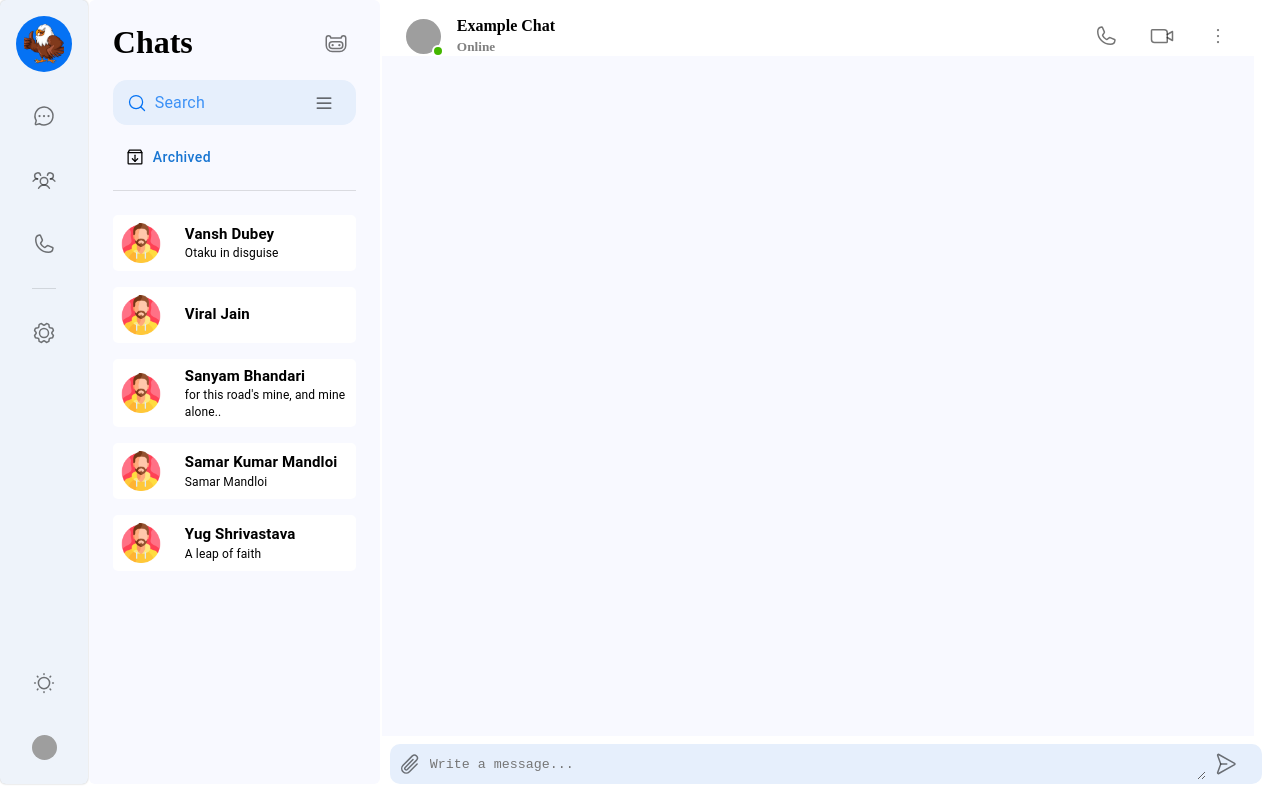
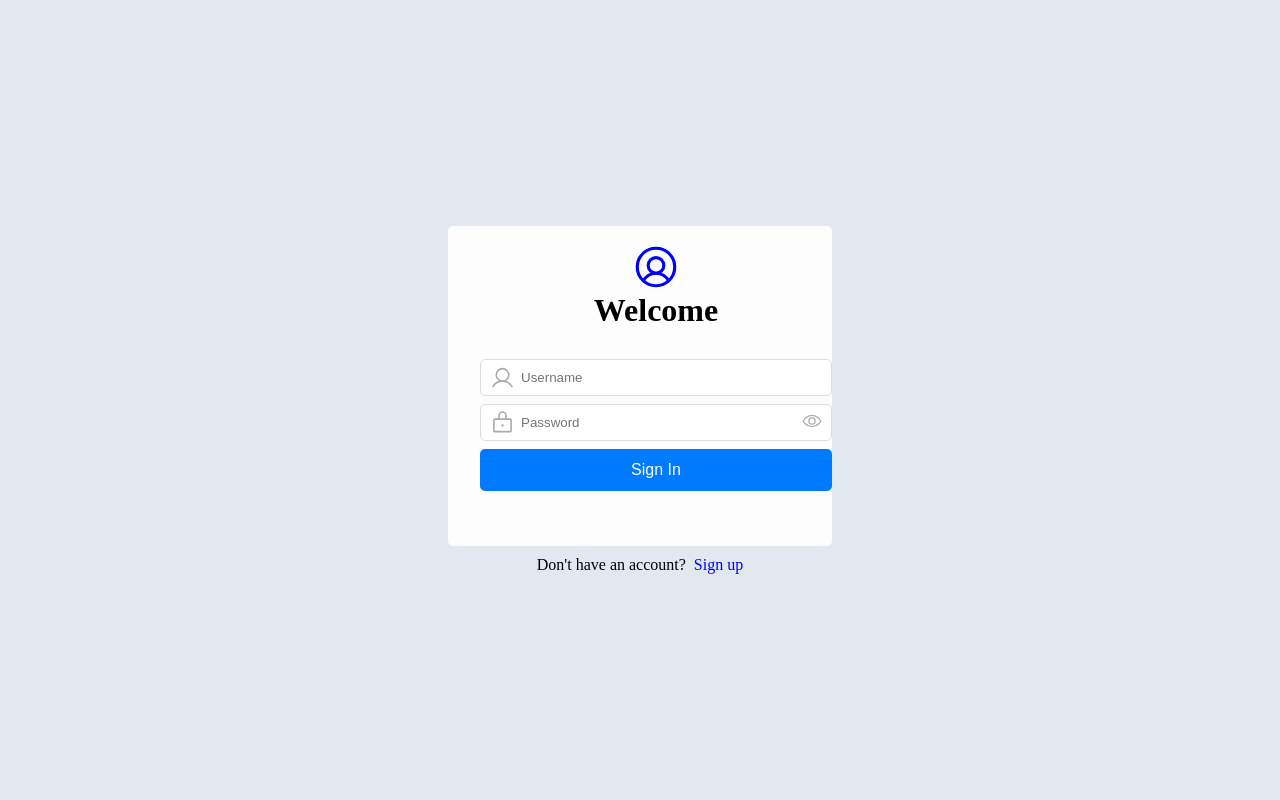
Before and after one commit to VanshDubey101963/chat-web, a React (Vite) app: page / in a window 1280 px wide. Built offline with nearby package versions, Linux system fonts and the light colour scheme; grey boxes are pictures that could not be loaded.

Commit message:
added signup and signin and made them toggle

```diff
--- a/src/App.jsx
+++ b/src/App.jsx
@@ -12,13 +12,13 @@ function App() {
 
   return (
     <>
-    <Stack direction={'row'} height={'98vh'} width={'98vw'} gap={0.1}>
+    {/* <Stack direction={'row'} height={'98vh'} width={'98vw'} gap={0.1}>
         <Navbar/>
         <ChatList theme={theme}/>
         <Divider sx={{bgcolor: '#767B82'}} />
         <ChatBox/>
-      </Stack>
-      {/* <Login/> */}
+      </Stack> */}
+      <Login/>
     </>
   )
 }
--- a/src/components/Login.jsx
+++ b/src/components/Login.jsx
@@ -1,33 +1,373 @@
-import {Stack} from '@mui/material'
-import {useForm} from 'react-hook-form'
+import { Stack } from "@mui/material";
+import {
+  Envelope,
+  User,
+  UserCircle,
+  Eye,
+  EyeSlash,
+  Lock,
+} from "phosphor-react";
+import { useForm } from "react-hook-form";
+import { useState } from "react";
 
 const Login = () => {
+
+  const [showSignup,setShowSignup] = useState(false);
+
+  return (
+   <div
+  style={{
+    height: "100vh",
+    backgroundColor: "#E2E8F0",
+    display: "flex",
+    justifyContent: "center",
+    alignItems: "center",
+    flexDirection: "column",
+    gap: 10
+  }}
+>
+  <div style={{ backgroundColor: "#FDFDFE", height: "40%", width: "30%", borderRadius: 5 }}>
+    <Stack
+      direction={"column"}
+      alignItems={"center"}
+      sx={{ width: "100%", height: "100%", padding: 2 }}
+    >
+      <Stack
+        direction={"column"}
+        alignItems={"center"}
+        justifyContent={"center"}
+      >
+        <UserCircle size={50} color="blue" />
+        <h1>Welcome</h1>
+      </Stack>
+
+      {showSignup && <SignUp />}
+
+      {!showSignup && <SignIn />}
+    </Stack>
+  </div>
+
+  {!showSignup && (
+    <Stack direction={'row'} gap={1}>
+      <p>Don't have an account?</p>
+      <p
+        onClick={() => setShowSignup(true)}
+        style={{
+          color: "blue",
+          cursor: "pointer",
+        }}
+      >
+        Sign up
+      </p>
+    </Stack>
+  )}
+
+  {showSignup && (
+    <Stack direction={'row'} gap={1}>
+      <p>Already have an account?</p>
+      <p
+        onClick={() => setShowSignup(false)}
+        style={{
+          color: "blue",
+          cursor: "pointer",
+        }}
+      >
+        Sign in
+      </p>
+    </Stack>
+  )}
+
+</div>
+
+  );
+};
+
+const SignUp = () => {
 
   const {
     register,
     handleSubmit,
     formState: { errors },
-      } = useForm()
+  } = useForm();
 
   const onSubmit = (data) => {
     console.log(data);
-    }
+  };
+
+  const [showPassword, setShowPassword] = useState(false); // State for toggling password visibility
+
+  // Function to toggle password visibility
+  const togglePasswordVisibility = () => {
+    setShowPassword((prevState) => !prevState);
+  };
 
   return (
-    <div>
-        <Stack direction={'column'} alignItems={'center'} justifyContent={'center'} sx={{width:'100%', height:'100vh'}}>
-            <form onSubmit={handleSubmit(onSubmit)} style={{display: 'flex' , flexDirection: 'column'}} >
-            <input placeholder='Username' {...register("username", {required: true})} />
-            {errors.username?.type == 'required' && <span style={{color: 'red' , font: 5}}> Username is required </span>}
-            <input placeholder='Email' type="email" {...register("email", {required: true})} />
-            {errors.email?.type == 'required' && <span style={{color: 'red' , font: 5}}> Email is required </span>}
-            <input type="password" placeholder='Password' {...register("password", {required: true})} />
-            {errors.password?.type == 'required' && <span style={{color: 'red' , font: 5}}> Password is required </span>}
-            <button type='submit'>Sign up</button>
+    <form
+            onSubmit={handleSubmit(onSubmit)}
+            style={{
+              display: "flex",
+              flexDirection: "column",
+              marginTop: 30,
+              gap: 8,
+            }}
+          >
+            <div style={{ position: "relative" }}>
+              <User
+                size={25}
+                style={{
+                  position: "absolute",
+                  left: 10,
+                  top: "50%",
+                  transform: "translateY(-50%)",
+                  fontSize: 16,
+                  color: "#aaa",
+                }}
+              />
+              <input
+                placeholder="Username"
+                {...register("username", { required: true })}
+                style={{
+                  width: 300,
+                  paddingLeft: 35,
+                  padding: "10px 10px 10px 40px",
+                  border: "1px solid #ddd",
+                  borderRadius: 5,
+                }}
+              />
+            </div>
+            {errors.username?.type == "required" && (
+              <span style={{ color: "red", fontSize: 12 }}>
+                {" "}
+                Username is required{" "}
+              </span>
+            )}
+
+            <div style={{ position: "relative" }}>
+              <Envelope
+                size={25}
+                style={{
+                  position: "absolute",
+                  left: 10,
+                  top: "50%",
+                  transform: "translateY(-50%)",
+                  fontSize: 16,
+                  color: "#aaa",
+                }}
+              />
+              <input
+                placeholder="Email"
+                type="email"
+                {...register("email", { required: true })}
+                style={{
+                  width: 300,
+                  paddingLeft: 35,
+                  padding: "10px 10px 10px 40px",
+                  border: "1px solid #ddd",
+                  borderRadius: 5,
+                }}
+              />
+            </div>
+            {errors.email?.type == "required" && (
+              <span style={{ color: "red", fontSize: 12 }}> Email is required </span>
+            )}
+
+            <div style={{ position: "relative" }}>
+              <Lock
+                size={25}
+                style={{
+                  position: "absolute",
+                  left: 10,
+                  top: "50%",
+                  transform: "translateY(-50%)",
+                  fontSize: 16,
+                  color: "#aaa",
+                }}
+              />
+
+              <input
+                type={showPassword ? "text" : "password"} // Toggle between text and password
+                placeholder="Password"
+                {...register("password", { required: true })}
+                style={{
+                  width: 280,
+                  paddingLeft: 35,
+                  paddingRight: 25,
+                  padding: "10px 30px 10px 40px",
+                  border: "1px solid #ddd",
+                  borderRadius: 5,
+                }}
+              />
+              <div
+                onClick={togglePasswordVisibility}
+                style={{
+                  position: "absolute",
+                  right: 10,
+                  top: "50%",
+                  transform: "translateY(-50%)",
+                  cursor: "pointer",
+                }}
+              >
+                {showPassword ? (
+                  <EyeSlash size={20} color="#aaa" />
+                ) : (
+                  <Eye size={20} color="#aaa" />
+                )}
+              </div>
+            </div>
+            {errors.password?.type == "required" && (
+              <span style={{ color: "red", fontSize: 12 }}>
+                Password is required
+              </span>
+            )}
+            <button
+              type="submit"
+              style={{
+                backgroundColor: "#007bff", // Blue color for background
+                color: "white", // White text color
+                border: "none", // No border
+                padding: "12px 20px", // Padding for height and width
+                borderRadius: "5px", // Rounded corners
+                fontSize: "16px", // Font size
+                cursor: "pointer", // Pointer cursor on hover
+                transition: "background-color 0.3s", // Smooth transition for background color on hover
+              }}
+            >
+              Sign up
+            </button>
           </form>
-        </Stack>
-    </div>
   )
 }
 
-export default Login
+
+const SignIn = () => {
+
+  const {
+    register,
+    handleSubmit,
+    formState: { errors },
+  } = useForm();
+
+  const onSubmit = (data) => {
+    console.log(data);
+  };
+
+  const [showPassword, setShowPassword] = useState(false); // State for toggling password visibility
+
+  // Function to toggle password visibility
+  const togglePasswordVisibility = () => {
+    setShowPassword((prevState) => !prevState);
+  };
+
+
+  return (
+    <form
+            onSubmit={handleSubmit(onSubmit)}
+            style={{
+              display: "flex",
+              flexDirection: "column",
+              marginTop: 30,
+              gap: 8,
+            }}
+          >
+            <div style={{ position: "relative" }}>
+              <User
+                size={25}
+                style={{
+                  position: "absolute",
+                  left: 10,
+                  top: "50%",
+                  transform: "translateY(-50%)",
+                  fontSize: 16,
+                  color: "#aaa",
+                }}
+              />
+              <input
+                placeholder="Username"
+                {...register("username", { required: true })}
+                style={{
+                  width: 300,
+                  paddingLeft: 35,
+                  padding: "10px 10px 10px 40px",
+                  border: "1px solid #ddd",
+                  borderRadius: 5,
+                }}
+              />
+            </div>
+            {errors.username?.type == "required" && (
+              <span style={{ color: "red", fontSize: 12 }}>
+                {" "}
+                Username is required{" "}
+              </span>
+            )}
+
+            <div style={{ position: "relative" }}>
+              <Lock
+                size={25}
+                style={{
+                  position: "absolute",
+                  left: 10,
+                  top: "50%",
+                  transform: "translateY(-50%)",
+                  fontSize: 16,
+                  color: "#aaa",
+                }}
+              />
+
+              <input
+                type={showPassword ? "text" : "password"} // Toggle between text and password
+                placeholder="Password"
+                {...register("password", { required: true })}
+                style={{
+                  width: 280,
+                  paddingLeft: 35,
+                  paddingRight: 25,
+                  padding: "10px 30px 10px 40px",
+                  border: "1px solid #ddd",
+                  borderRadius: 5,
+                }}
+              />
+              <div
+                onClick={togglePasswordVisibility}
+                style={{
+                  position: "absolute",
+                  right: 10,
+                  top: "50%",
+                  transform: "translateY(-50%)",
+                  cursor: "pointer",
+                }}
+              >
+                {showPassword ? (
+                  <EyeSlash size={20} color="#aaa" />
+                ) : (
+                  <Eye size={20} color="#aaa" />
+                )}
+              </div>
+            </div>
+            {errors.password?.type == "required" && (
+              <span style={{ color: "red", fontSize: 12 }}>
+                Password is required
+              </span>
+            )}
+            <button
+              type="submit"
+              style={{
+                backgroundColor: "#007bff", // Blue color for background
+                color: "white", // White text color
+                border: "none", // No border
+                padding: "12px 20px", // Padding for height and width
+                borderRadius: "5px", // Rounded corners
+                fontSize: "16px", // Font size
+                cursor: "pointer", // Pointer cursor on hover
+                transition: "background-color 0.3s", // Smooth transition for background color on hover
+              }}
+            >
+              Sign In
+            </button>
+          </form>
+
+  )
+}
+
+
+
+export default Login;
```
Lines whose indentation alone changed are shown as unchanged.
